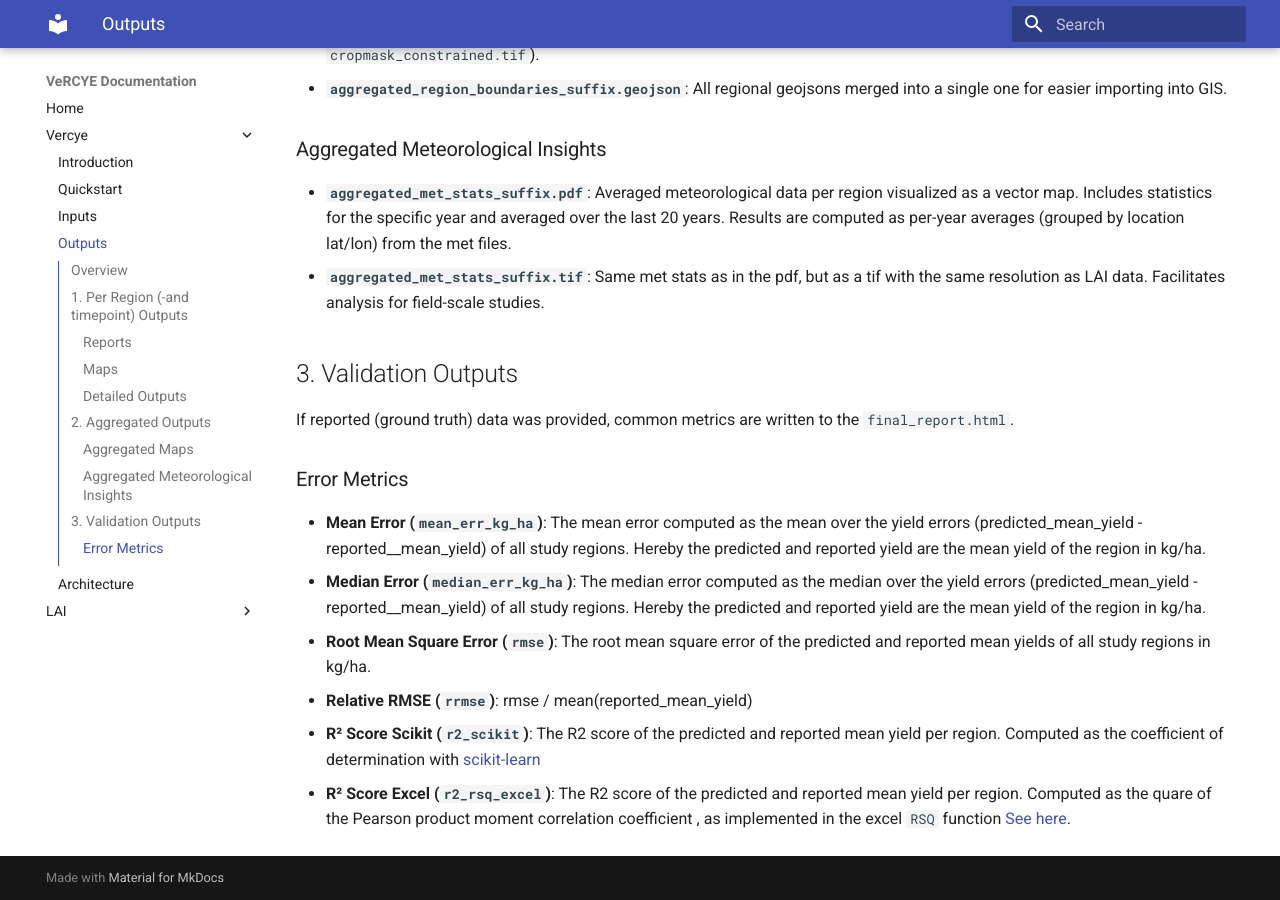
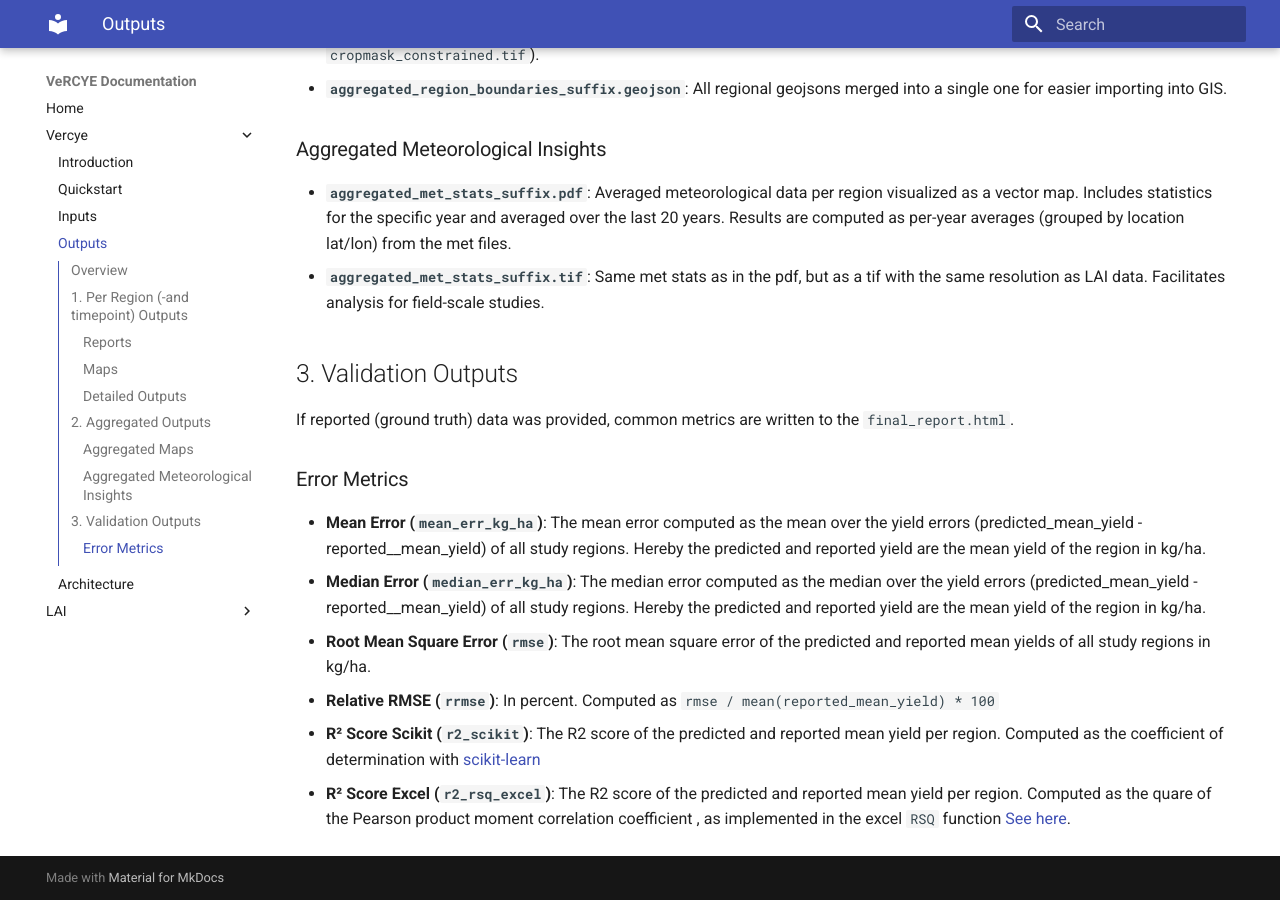
Before and after one commit to JPLMLIA/vercye_ops, an MkDocs documentation site: the page built from docs/docs/Vercye/outputs.md, in a window 1280 px wide and 900 px high, scrolled down 3560 px. Built offline with MkDocs 1.6.1 and Material for MkDocs 9.7.7, drawn with Linux system fonts in a browser that asks for light colours.

Commit message:
Fix RRMSE documentation

```diff
--- a/docs/docs/Vercye/outputs.md
+++ b/docs/docs/Vercye/outputs.md
@@ -110,6 +110,6 @@ If reported (ground truth) data was provided, common metrics are written to the
 - **Mean Error (`mean_err_kg_ha`)**: The mean error computed as the mean over the yield errors (predicted_mean_yield - reported__mean_yield) of all study regions. Hereby the predicted and reported yield are the mean yield of the region in kg/ha.
 - **Median Error (`median_err_kg_ha`)**: The median error computed as the median over the yield errors (predicted_mean_yield - reported__mean_yield) of all study regions. Hereby the predicted and reported yield are the mean yield of the region in kg/ha.
 - **Root Mean Square Error (`rmse`)**: The root mean square error of the predicted and reported mean yields of all study regions in kg/ha.
-- **Relative RMSE (`rrmse`)**: rmse / mean(reported_mean_yield)
+- **Relative RMSE (`rrmse`)**: In percent. Computed as `rmse / mean(reported_mean_yield) * 100`
 - **R² Score Scikit (`r2_scikit`)**: The R2 score of the predicted and reported mean yield per region. Computed as the coefficient of determination with [scikit-learn](https://scikit-learn.org/stable/modules/generated/sklearn.metrics.r2_score.html)
 - **R² Score Excel (`r2_rsq_excel`)**: The R2 score of the predicted and reported mean yield per region. Computed as the quare of the Pearson product moment correlation coefficient , as implemented in the excel `RSQ` function [See here](https://support.microsoft.com/en-us/office/rsq-function-d7161715-250d-4a01-b80d-a8364f2be08f).
```
